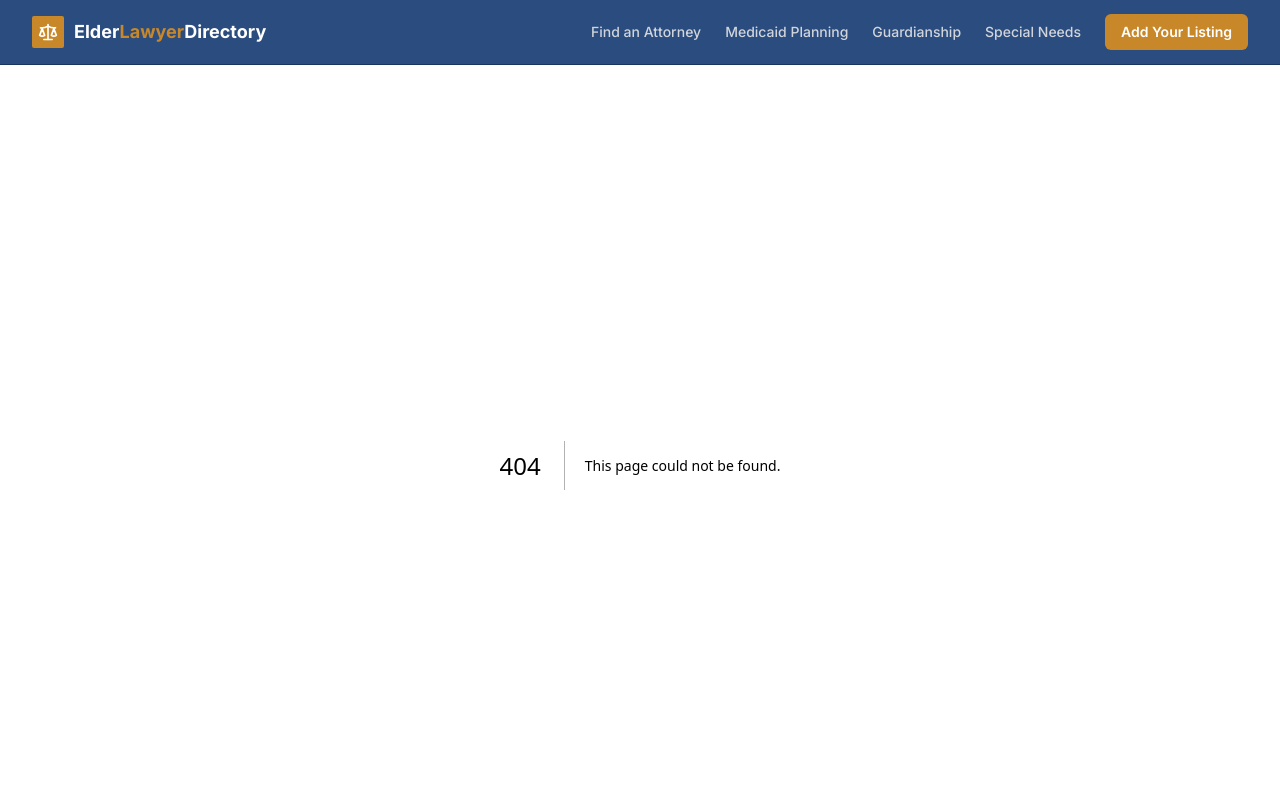
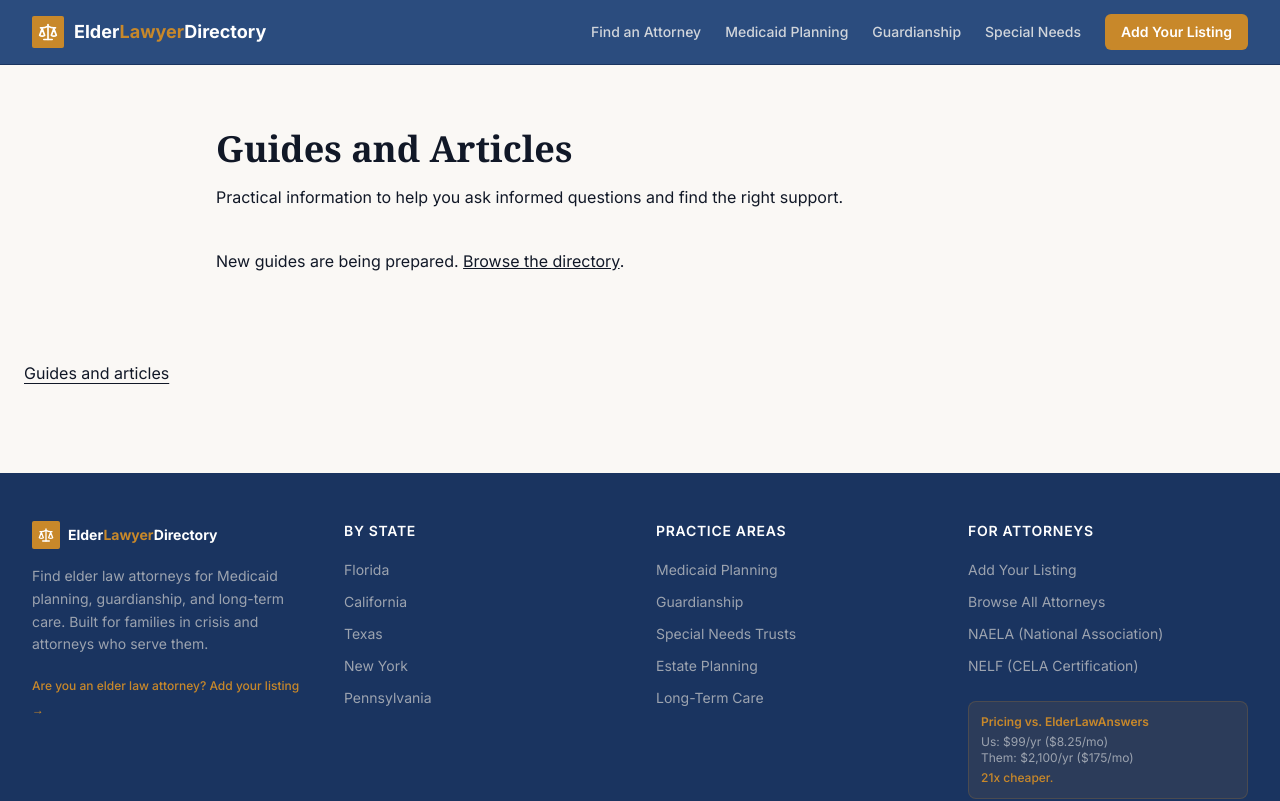
Before and after one commit to pete0585/elder-law-directory, a Next.js app: page /blog in a window 1280 px wide. Before the commit this address had no page. Shown: the top 801 px of the page. Built offline with nearby package versions, Linux system fonts and the light colour scheme.

Commit message:
Add safe editorial blog routes and sitemap for approved publication copies

```diff
--- /dev/null
+++ b/app/blog/[slug]/page.tsx
@@ -0,0 +1,9 @@
+import {notFound} from 'next/navigation'
+import Link from 'next/link'
+import type {Metadata} from 'next'
+import {article,articles,ArticleBody} from '@/lib/editorial-blog'
+const site="https://elderlawyerdirectory.com"
+export const dynamicParams=false
+export function generateStaticParams(){return articles().map(p=>({slug:p.slug}))}
+export async function generateMetadata({params}:{params:Promise<{slug:string}>}):Promise<Metadata>{const {slug}=await params;const p=article(slug);return p?{title:p.title,description:p.excerpt,alternates:{canonical:site+'/blog/'+p.slug},openGraph:{title:p.title,description:p.excerpt,type:'article',publishedTime:p.date,url:site+'/blog/'+p.slug}}:{}}
+export default async function BlogArticle({params}:{params:Promise<{slug:string}>}){const {slug}=await params;const p=article(slug);if(!p)notFound();const data={'@context':'https://schema.org','@type':'Article',headline:p.title,description:p.excerpt,datePublished:p.date,author:{'@type':'Organization',name:p.author},url:site+'/blog/'+p.slug};return <section className="mx-auto max-w-3xl px-6 py-16"><script type="application/ld+json" dangerouslySetInnerHTML={{__html:JSON.stringify(data).replace(/</g,'\\u003c')}}/><Link className="underline text-sm" href="/blog">← All articles</Link><h1 className="font-serif text-4xl font-semibold leading-tight my-6">{p.title}</h1><p className="text-sm opacity-70 mb-6">{p.date} · {p.author}</p><p className="text-lg mb-10">{p.excerpt}</p><article data-aidam-source-sha256={p.aidam_source_sha256}><ArticleBody body={p.body}/></article><div className="border-t mt-12 pt-6"><Link className="underline" href="/listings">Explore providers in the directory →</Link></div></section>}
--- /dev/null
+++ b/app/blog/page.tsx
@@ -0,0 +1,4 @@
+import Link from 'next/link'
+import {articles} from '@/lib/editorial-blog'
+export const metadata={title:'Guides and Articles',description:'Practical guidance for choosing a provider and preparing for your next conversation.'}
+export default function Blog(){const posts=articles();return <section className="mx-auto max-w-4xl px-6 py-16"><h1 className="font-serif text-4xl font-semibold mb-4">Guides and Articles</h1><p className="mb-10">Practical information to help you ask informed questions and find the right support.</p><div className="grid gap-6">{posts.map(p=><article key={p.slug} className="border rounded-2xl p-7"><time className="text-sm opacity-70">{p.date}</time><h2 className="text-2xl font-serif my-3"><Link href={'/blog/'+p.slug}>{p.title}</Link></h2><p>{p.excerpt}</p><Link className="underline inline-block mt-4" href={'/blog/'+p.slug}>Read article →</Link></article>)}</div>{!posts.length&&<p>New guides are being prepared. <Link href="/listings" className="underline">Browse the directory</Link>.</p>}</section>}
--- a/app/layout.tsx
+++ b/app/layout.tsx
@@ -1,3 +1,4 @@
+import EditorialLink from 'next/link'
 import type { Metadata } from 'next'
 import { Inter } from 'next/font/google'
 import './globals.css'
@@ -30,7 +31,7 @@ export default function RootLayout({ children }: { children: React.ReactNode })
     <html lang="en">
       <body className={inter.className}>
         <Navbar />
-        <main>{children}</main>
+        <main>{children}<nav aria-label="Editorial guides" className="mx-auto max-w-7xl px-6 py-6"><EditorialLink href="/blog" className="underline underline-offset-4">Guides and articles</EditorialLink></nav></main>
         <Footer />
       </body>
     </html>
--- a/app/sitemap.ts
+++ b/app/sitemap.ts
@@ -1,3 +1,4 @@
+import {articles as editorialArticles} from '@/lib/editorial-blog'
 import { readdir } from 'node:fs/promises'
 import path from 'node:path'
 import type { MetadataRoute } from 'next'
@@ -22,7 +23,7 @@ async function getStaticCitySlugs(): Promise<string[]> {
   return slugs.sort()
 }
 
-export default async function sitemap(): Promise<MetadataRoute.Sitemap> {
+async function originalSitemap(): Promise<MetadataRoute.Sitemap> {
   const base = SITE_URL
 
   const slugs = await getAllSlugs()
@@ -72,3 +73,5 @@ export default async function sitemap(): Promise<MetadataRoute.Sitemap> {
     ...listings,
   ]
 }
+
+export default async function editorialSitemap():Promise<MetadataRoute.Sitemap>{const existing=await originalSitemap();const site="https://elderlawyerdirectory.com";return [...existing,{url:site+'/blog',changeFrequency:'weekly'},...editorialArticles().map(p=>({url:site+'/blog/'+p.slug,lastModified:new Date(p.date),changeFrequency:'monthly' as const}))]}
--- /dev/null
+++ b/lib/editorial-blog.tsx
@@ -0,0 +1,27 @@
+import fs from 'node:fs'
+import path from 'node:path'
+import Link from 'next/link'
+import type {ReactNode} from 'react'
+export interface Article {title:string;slug:string;date:string;excerpt:string;author:string;keyword:string;status:string;aidam_source_sha256:string;body:string}
+const root=path.join(process.cwd(),'content','blog')
+export function article(slug:string):Article|null{
+ if(!/^[a-z0-9]+(?:-[a-z0-9]+)*$/.test(slug))return null
+ const file=path.join(root,slug+'.mdx');if(!fs.existsSync(file))return null
+ const raw=fs.readFileSync(file,'utf8');const end=raw.indexOf('\n---\n',4)
+ if(!raw.startsWith('---\n')||end<0)return null
+ try{const m=JSON.parse(raw.slice(4,end));if(m.status!=='published'||m.slug!==slug||!m.title||!m.excerpt||!/^[a-f0-9]{64}$/.test(m.aidam_source_sha256))return null;return {...m,body:raw.slice(end+5)}}catch{return null}
+}
+export function articles():Article[]{return fs.existsSync(root)?fs.readdirSync(root).filter(x=>x.endsWith('.mdx')).map(x=>article(x.slice(0,-4))).filter((x):x is Article=>x!==null).sort((a,b)=>b.date.localeCompare(a.date)):[]}
+// Deliberately render a Markdown subset as React text, never evaluate MDX or HTML.
+function inline(text:string):ReactNode[]{return text.split(/(\*\*[^*]+\*\*|\[[^\]]+\]\([^\s)]+\))/g).filter(Boolean).map((t,i)=>{
+ if(t.startsWith('**')&&t.endsWith('**'))return <strong key={i}>{t.slice(2,-2)}</strong>
+ const m=t.match(/^\[([^\]]+)\]\(([^\s)]+)\)$/)
+ if(m&&(/^(https?:\/\/|\/[^/])/.test(m[2])))return <a key={i} href={m[2]} className="underline underline-offset-4">{m[1]}</a>
+ return t
+})}
+export function ArticleBody({body}:{body:string}){return <div className="space-y-5 leading-8">{body.trim().split(/\n\s*\n/).map((b,i)=>{
+ if(/^#{1,4} /.test(b)){const text=b.replace(/^#{1,4} /,'');return <h2 key={i} className="font-serif text-2xl font-semibold pt-5">{inline(text)}</h2>}
+ if(b.split('\n').every(x=>/^\s*[-*] /.test(x)))return <ul key={i} className="list-disc pl-6 space-y-2">{b.split('\n').map((x,j)=><li key={j}>{inline(x.replace(/^\s*[-*] /,''))}</li>)}</ul>
+ if(b.split('\n').every(x=>/^\s*\d+\. /.test(x)))return <ol key={i} className="list-decimal pl-6 space-y-2">{b.split('\n').map((x,j)=><li key={j}>{inline(x.replace(/^\s*\d+\. /,''))}</li>)}</ol>
+ return <p key={i}>{inline(b.replace(/\n/g,' '))}</p>
+})}</div>}
```
